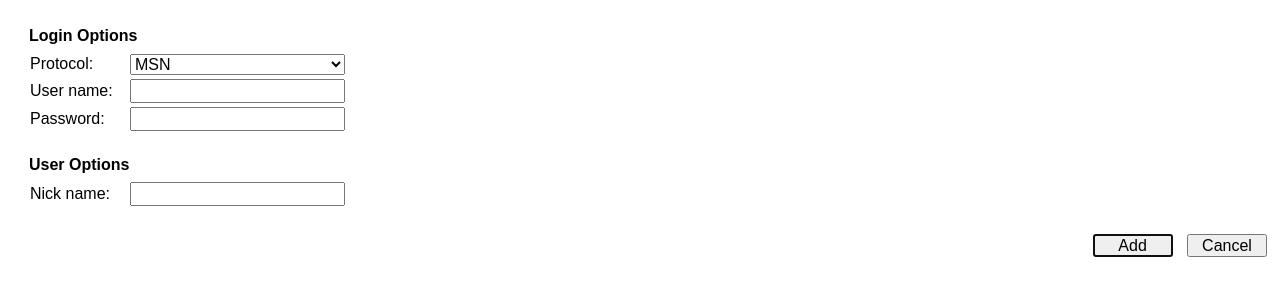
After one commit to marciof/tools, a PHP site: the page made by IM/Code/Add Account.html in a window 1280 px wide. The commit adds this page. Shown: the top 300 px of the page. Run offline with PHP 8.4, Linux system fonts and the light colour scheme.

Commit message:
- Added detection of JavaScript. - Added initial dialog for adding accounts.

```diff
--- /dev/null
+++ b/IM/Code/Add Account.css
@@ -0,0 +1,43 @@
+@import url("Base.css");
+
+body {
+    background-image: -o-skin("Dialog Skin");
+    margin: 15px 3px 15px 13px;
+}
+
+fieldset {
+    border-style: none;
+}
+
+fieldset > legend {
+    font-weight: bold;
+    padding-top: 12px;
+}
+
+input[type="reset"],
+input[type="submit"] {
+    width: 80px;
+    height: 23px;
+}
+
+select {
+    width: 100%;
+}
+
+table > tbody > tr > td:first-child {
+    width: 6em;
+}
+
+#Buttons {
+    text-align: right;
+    margin-right: 10px;
+}
+
+#Buttons > * + * {
+    margin-left: 10px;
+}
+
+#Form {
+    background-image: -o-skin("Dialog Page Skin");
+    padding-bottom: 15px;
+}
--- /dev/null
+++ b/IM/Code/Add Account.html
@@ -0,0 +1,57 @@
+<?xml version="1.0" encoding="UTF-8"?>
+<!DOCTYPE html PUBLIC "-//W3C//DTD XHTML 1.0 Strict//EN"
+  "http://www.w3.org/TR/xhtml1/DTD/xhtml1-strict.dtd">
+
+<html xmlns="http://www.w3.org/1999/xhtml">
+  <head>
+    <title>Add Account</title>
+    <meta name="Author" content="Márcio Moniz Bandim Faustino"/>
+    <meta http-equiv="Content-Type" content="text/html; charset=UTF-8"/>
+    <link rel="stylesheet" type="text/css" href="Add Account.css"/>
+  </head>
+
+  <body>
+    <div id="Form">
+      <fieldset>
+        <legend>Login Options</legend>
+
+        <table>
+          <tr>
+            <td><label for="Protocol">Protocol:</label></td>
+            <td>
+              <select id="Protocol">
+                <option>MSN</option>
+              </select>
+            </td>
+          </tr>
+
+          <tr>
+            <td><label for="UserName">User name:</label></td>
+            <td><input id="UserName" type="text"/></td>
+          </tr>
+
+          <tr>
+            <td><label for="Password">Password:</label></td>
+            <td><input id="Password" type="password"/></td>
+          </tr>
+        </table>
+      </fieldset>
+
+      <fieldset>
+        <legend>User Options</legend>
+
+        <table>
+          <tr>
+            <td><label for="NickName">Nick name:</label></td>
+            <td><input id="NickName" type="text"/></td>
+          </tr>
+        </table>
+      </fieldset>
+    </div>
+
+    <div id="Buttons">
+      <input type="submit" value="Add" autofocus="autofocus"/>
+      <input type="reset" value="Cancel"/>
+    </div>
+  </body>
+</html>
--- /dev/null
+++ b/IM/Code/Base.css
@@ -0,0 +1,18 @@
+*[onclick] {
+    cursor: pointer;
+}
+
+*[onclick]:hover {
+    text-decoration: underline;
+}
+
+body {
+    margin: 0;
+    padding: 0;
+}
+
+body,
+input,
+select {
+    font: Menu;
+}
--- a/IM/Code/Behavior.js
+++ b/IM/Code/Buddy List.js
@@ -1,4 +1,9 @@
 var _plugin;
+
+
+function addAccount(popup) {
+    window.open('Add Account.html', 'addAccount');
+}
 
 
 function initialize() {
```
Also changed, not shown: IM/Code/Buddy List.css (renamed from IM/Code/Style.css, +1 -6 lines), IM/Code/Buddy List.html (+8 -4 lines).
